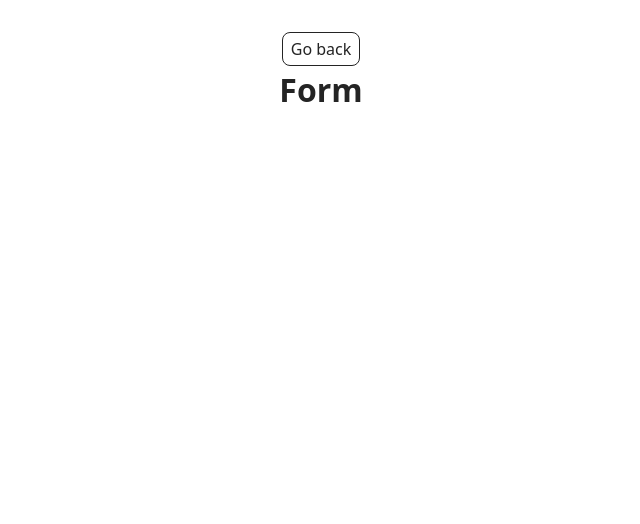
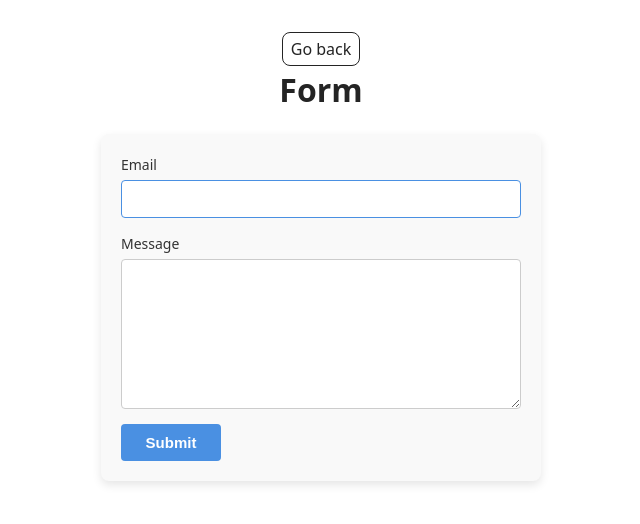
Before and after one commit to TaniaDiachok/goit-js-hw-09, a website built with Vite: page src/2-form.html in a window 1280 px wide. Shown: the whole page, without its empty margins (319-959 px from the left). Built offline with nearby package versions, Linux system fonts and the light colour scheme.

Commit message:
add task 2

```diff
--- a/src/2-form.html
+++ b/src/2-form.html
@@ -12,6 +12,26 @@
       <div class="container">
         <a class="back-link" href="./index.html">Go back</a>
         <h1 class="main-title">Form</h1>
+        <form class="feedback-form" autocomplete="off">
+          <label class="feedback-form-label">
+            Email
+            <input
+              type="email"
+              class="feedback-form-input"
+              name="email"
+              autofocus
+            />
+          </label>
+          <label class="feedback-form-label">
+            Message
+            <textarea
+              name="message"
+              class="feedback-form-textarea"
+              rows="8"
+            ></textarea>
+          </label>
+          <button type="submit" class="feedback-form-button">Submit</button>
+        </form>
       </div>
     </main>
     <script type="module" src="./js/2-form.js"></script>
--- /dev/null
+++ b/src/css/2-form.css
@@ -0,0 +1,52 @@
+.feedback-form {
+    max-width: 400px;
+    margin: 20px auto;
+    padding: 20px;
+    border-radius: 8px;
+    background-color: #f9f9f9;
+    box-shadow: 0 4px 10px rgba(0, 0, 0, 0.1);
+    display: flex;
+    flex-direction: column;
+}
+
+.feedback-form-label {
+    display: flex;
+    flex-direction: column;
+    text-align: left;
+    margin-bottom: 15px;
+    font-size: 14px;
+    color: #333;
+}
+
+.feedback-form-input,
+.feedback-form-textarea {
+    margin-top: 5px;
+    padding: 10px;
+    font-size: 14px;
+    border-radius: 4px;
+    border: 1px solid #ccc;
+    resize: vertical;
+}
+
+.feedback-form-input:focus,
+.feedback-form-textarea:focus {
+    outline: none;
+    border-color: #4a90e2;
+}
+
+.feedback-form-button {
+    width: 100px;
+    padding: 10px;
+    font-size: 15px;
+    font-weight: bold;
+    color: #fff;
+    background-color: #4a90e2;
+    border: none;
+    border-radius: 4px;
+    cursor: pointer;
+    align-self: flex-start;
+}
+
+.feedback-form-button:hover {
+    background-color: #357abd;
+}
--- a/src/css/styles.css
+++ b/src/css/styles.css
@@ -14,3 +14,4 @@
 @import url('./header.css');
 @import url('./back-link.css');
 @import url('./1-gallery.css');
+@import url('./2-form.css');
--- a/src/js/2-form.js
+++ b/src/js/2-form.js
@@ -0,0 +1,45 @@
+const formData = {
+  email: '',
+  message: '',
+};
+
+const form = document.querySelector('.feedback-form');
+const localStorageKey = 'feedback-form-state';
+
+const savedData = localStorage.getItem(localStorageKey);
+
+if (savedData) {
+  const parsedData = JSON.parse(savedData);
+
+  formData.email = parsedData.email ?? '';
+  formData.message = parsedData.message ?? '';
+
+  form.elements.email.value = formData.email;
+  form.elements.message.value = formData.message;
+}
+
+form.addEventListener('input', evt => {
+  const { name, value } = evt.target;
+
+  if (name in formData) {
+    formData[name] = value.trim();
+    localStorage.setItem(localStorageKey, JSON.stringify(formData));
+  }
+});
+
+form.addEventListener('submit', evt => {
+  evt.preventDefault();
+
+  if (!formData.email || !formData.message) {
+    alert('Fill please all fields');
+    return;
+  }
+
+  console.log(formData);
+
+  localStorage.removeItem(localStorageKey);
+  form.reset();
+
+  formData.email = '';
+  formData.message = '';
+});
```
